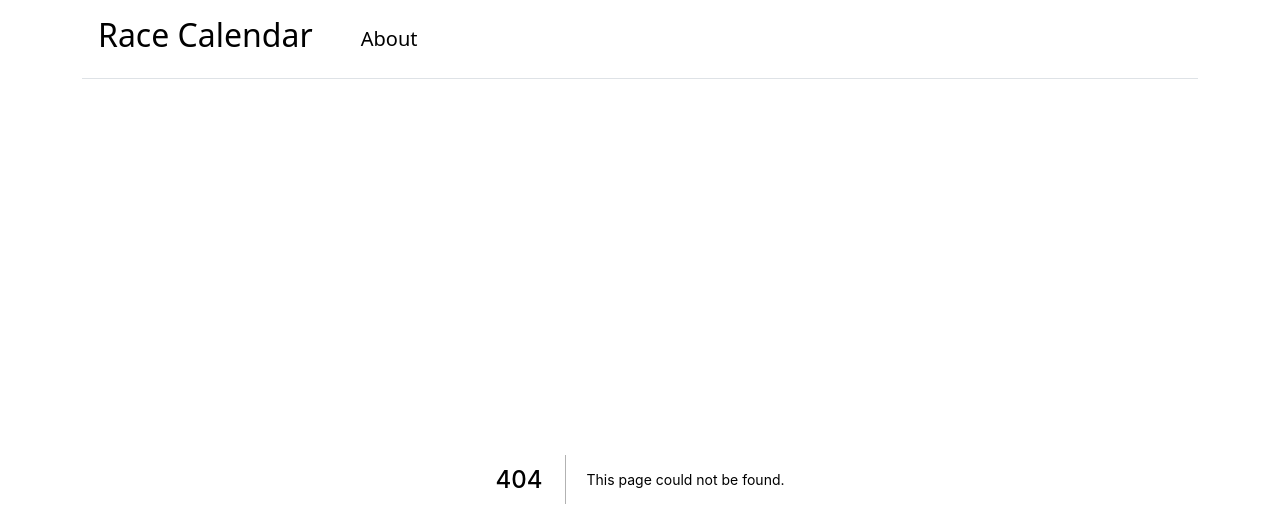
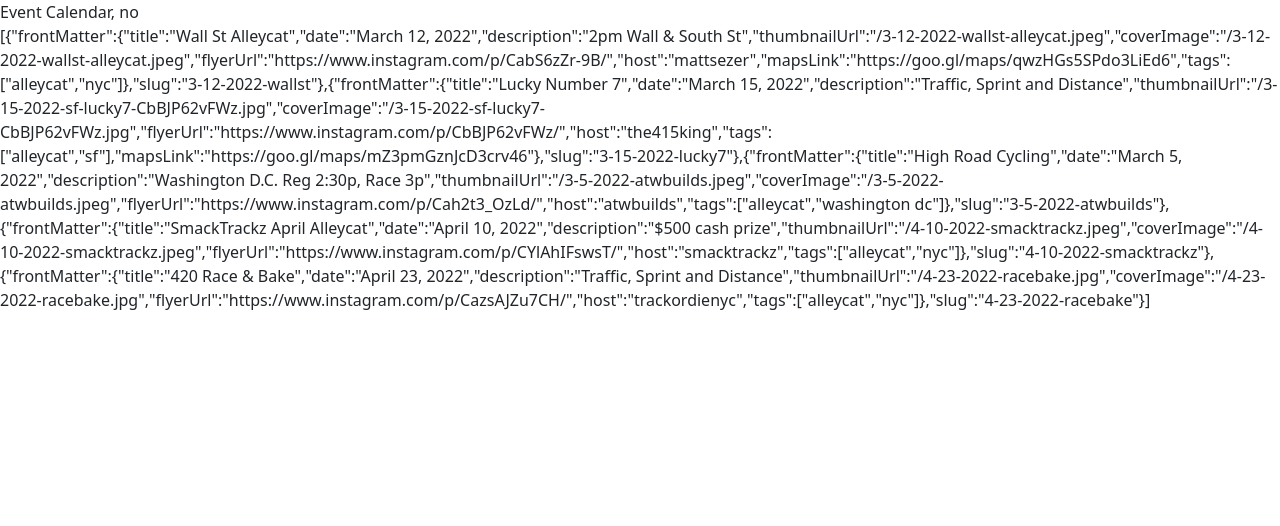
Before and after one commit to gtzilla/race-calendar, a Next.js app: page /event-calendar in a window 1280 px wide. Before the commit this address had no page. Shown: the top 526 px of the page. Built offline with nearby package versions, Linux system fonts and the light colour scheme.

Commit message:
explore providing an ics feed of events for google calendar

```diff
--- /dev/null
+++ b/components/HTMLLayout.jsx
@@ -0,0 +1,20 @@
+import Nav from '../components/Nav'
+import Head from 'next/head'
+
+export default function HTMLLayout({children}) {
+  return (
+    <>
+      <Head>
+        <title>Race Calendar | Fixed Gear | Trackbike | Urban Alleycat Races</title>
+      </Head>
+      <div className="container">
+        <Nav />
+        <main>
+          {/*<Component {...pageProps} />*/}
+          {children}
+        </main>
+      </div>
+    </>
+    )
+
+}
--- a/next.config.js
+++ b/next.config.js
@@ -8,18 +8,8 @@
   ) {
     return {
       '/': { page: '/' },
-      '/about': { page: '/about' }
+      '/about': { page: '/about' },
+      '/event-calendar':{page:'/event-calendar'}
     }
   }
 }
-
-// module.exports = withPlugins([
-//   [optimizedImages, {
-//      config for next-optimized-images
-//   }],
-//   reactStrictMode: true,
-//   // your other plugins here
-
-// ]);
-
-// next.config.js
--- a/pages/_app.jsx
+++ b/pages/_app.jsx
@@ -1,25 +1,17 @@
 import '../styles/globals.css'
 import '../styles/bootstrap.min.css'
 import '../styles/calendar.css'
+import HTMLLayout from '../components/HTMLLayout'
 
 
 import Nav from '../components/Nav'
 import Head from 'next/head'
 
 function MyApp({ Component, pageProps }) {
-  return (
-    <>
-      <Head>
-        <title>Race Calendar | Fixed Gear | Trackbike | Urban Alleycat Races</title>
-      </Head>
-      <div className="container">
-        <Nav />
-        <main>
-          <Component {...pageProps} />
-        </main>
-      </div>
-    </>
-  )
+
+  const getLayout = Component.getLayout || ((page) => page)
+  return getLayout(<Component {...pageProps} />)
+
 }
 
 export default MyApp
--- /dev/null
+++ b/pages/event-calendar.jsx
@@ -0,0 +1,71 @@
+import fs from 'fs'
+import matter from 'gray-matter'
+import path from 'path'
+import _ from 'underscore';
+
+/*
+Date: Sun, 13 Mar 2022 20:34:53 GMT
+Server: Apache
+Location: https://weather-in-calendar.com/cal/weather-cal.php?city=new%20york&units=imperial&temperature=day
+Content-Type: text/html; charset=iso-8859-1
+
+HTTP/1.1 200 OK
+Date: Sun, 13 Mar 2022 20:34:53 GMT
+Server: Apache
+Content-Disposition: attachment; filename=weather-cal.ics
+Strict-Transport-Security: max-age=31536000; includeSubDomains; preload
+X-Frame-Options: SAMEORIGIN
+X-UA-Compatible: IE=Edge,chrome=1
+Content-Type: text/calendar; charset=utf-8
+*/
+
+// import Layout from '../components/layout'
+// import NestedLayout from '../components/nested-layout'
+
+// examples of ical share
+// http://icalshare.com/#
+// use "protocol" webcal://
+/*
+	3/13/2022
+	challenge -- stripping off the HTML page
+	structure and returning pure ICS format
+*/
+
+export default function Page({posts}) {
+
+	return (
+		<div>
+			Event Calendar, no
+			<div>
+				{JSON.stringify(posts)}
+			</div>
+		</div>
+
+		)
+}
+
+
+
+Page.getLayout = function getLayout({props}) {
+  return (
+    <Page {...props} />
+  )
+}
+
+export const getStaticProps = async () => {
+
+  const files = fs.readdirSync(path.join('posts'))
+  const posts = files.map(filename => {
+    const markdownWithMeta = fs.readFileSync(path.join('posts', filename), 'utf-8')
+    const { data: frontMatter } = matter(markdownWithMeta)
+    return {
+      frontMatter,
+      slug: filename.split('.')[0]
+    }
+  })
+  return {
+    props: {
+      posts
+    }
+  }
+}
```
Also changed, not shown: pages/index.jsx (+9 -0 lines).
